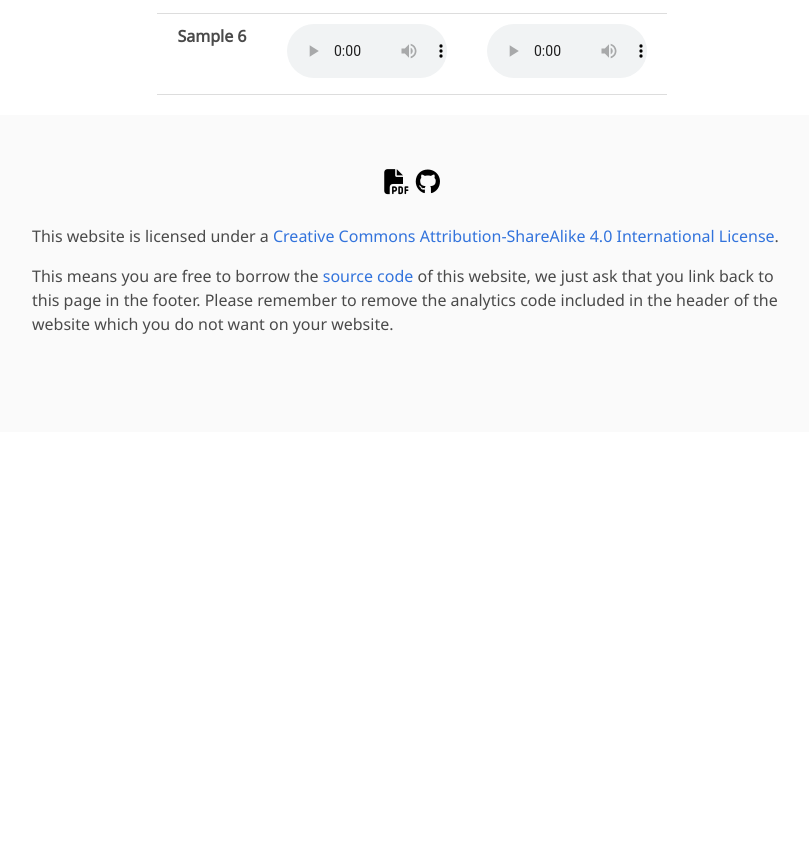
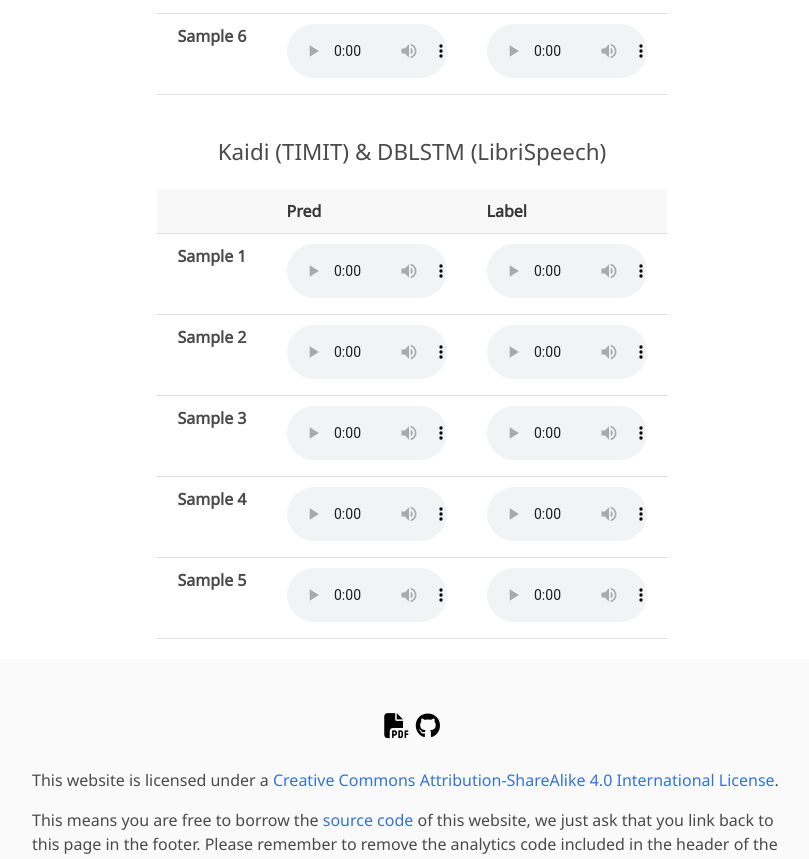
Before and after one commit to be0k/bsure-vc, a plain HTML site: page index.html in a window 1280 px wide. Shown: the part 751-1610 px from the top of the page, without its empty margins (228-1037 px from the left). Before the commit the page ends 1183 px from the top, so only its background shows below. Drawn offline with nearby package versions, Linux system fonts and the light colour scheme; some icons are missing; a web font is replaced by a local one.

Commit message:
librispeech

```diff
--- a/index.html
+++ b/index.html
@@ -116,6 +116,56 @@
   </table>
 </section>
 
+
+<section class="vc-section">
+  <h2 class="vc-heading">Kaidi (TIMIT) & DBLSTM (LibriSpeech)</h2>
+  <table class="vc-table">
+    <thead>
+      <tr class="vc-header-row">
+        <th></th>
+        <th>Pred</th>
+        <th>Label</th>
+
+      </tr>
+    </thead>
+    <tbody>
+      <tr class="vc-sample-row">
+        <td class="vc-sample-label">Sample 1</td>
+        <td><audio class="vc-audio" controls src="static/audio/reconstructed_mlpg_100.wav"></audio></td>
+        <td><audio class="vc-audio" controls src="static/audio/reconstructed_mlpg_100_real.wav"></audio></td>
+
+      </tr>
+      <tr class="vc-sample-row">
+        <td class="vc-sample-label">Sample 2</td>
+        <td><audio class="vc-audio" controls src="static/audio/reconstructed_mlpg_110.wav"></audio></td>
+        <td><audio class="vc-audio" controls src="static/audio/reconstructed_mlpg_110_real.wav"></audio></td>
+
+      </tr>
+      <tr class="vc-sample-row">
+        <td class="vc-sample-label">Sample 3</td>
+        <td><audio class="vc-audio" controls src="static/audio/reconstructed_mlpg_120.wav"></audio></td>
+        <td><audio class="vc-audio" controls src="static/audio/reconstructed_mlpg_120_real.wav"></audio></td>
+
+      </tr>
+      <tr class="vc-sample-row">
+        <td class="vc-sample-label">Sample 4</td>
+        <td><audio class="vc-audio" controls src="static/audio/reconstructed_mlpg_130.wav"></audio></td>
+        <td><audio class="vc-audio" controls src="static/audio/reconstructed_mlpg_130_real.wav"></audio></td>
+
+      </tr>
+      <tr class="vc-sample-row">
+        <td class="vc-sample-label">Sample 5</td>
+        <td><audio class="vc-audio" controls src="static/audio/reconstructed_mlpg_140.wav"></audio></td>
+        <td><audio class="vc-audio" controls src="static/audio/reconstructed_mlpg_140_real.wav"></audio></td>
+
+      </tr>
+
+    </tbody>
+  </table>
+</section>
+
+
+
 <footer class="footer">
   <div class="container">
     <div class="content has-text-centered">
```
Also changed, not shown: 10 other files.
